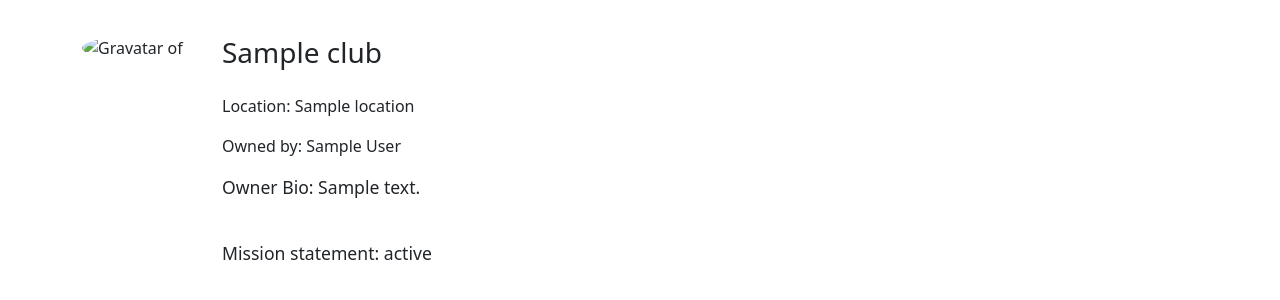
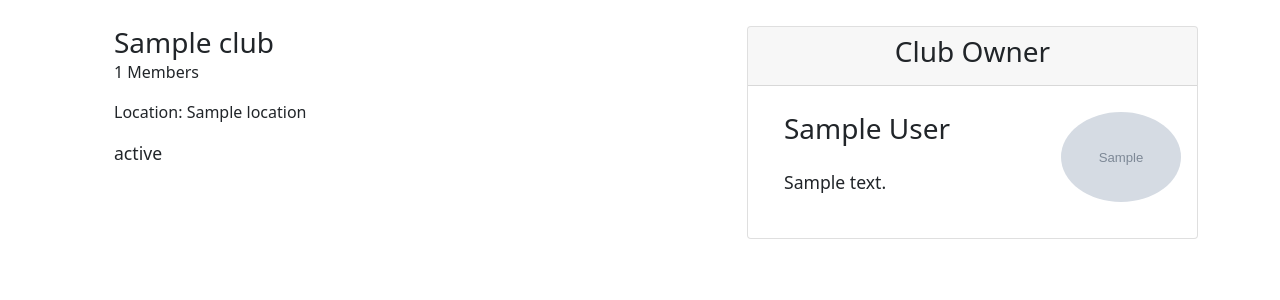
Before and after one commit to sayem118/chess, a Django app: template clubs/templates/show_club.html in a window 1280 px wide. Shown: the part 56-356 px from the top of the page. Run offline with Django 3.2, Linux system fonts and the light colour scheme; the template is opened without the code that fills it: most values are stand-ins (such as "Sample title", 1, 10 or a date in 2020); grey boxes marked "Sample" are stand-in pictures; some libraries are stand-ins or nearby versions; some web fonts are replaced.

```diff
--- a/clubs/models.py
+++ b/clubs/models.py
@@ -78,7 +78,7 @@ class User(AbstractUser):
     def gravatar(self, size=120):
         """Return a URL to the user's gravatar."""
         gravatar_object = Gravatar(self.email)
-        gravatar_url = gravatar_object.get_image(size=size, default='mp')
+        gravatar_url = gravatar_object.get_image(size=size, default='identicon')
         return gravatar_url
 
     def mini_gravatar(self):
@@ -115,6 +115,10 @@ class Club(models.Model):
             pass
 
     @property
+    def members_count(self):
+        return self.associates.count()
+
+    @property
     def owner(self):
         try:
             return self.associates.get(membership__role=Membership.OWNER)
--- a/clubs/templates/approve_applicants.html
+++ b/clubs/templates/approve_applicants.html
@@ -1,4 +1,5 @@
 {% extends "base_content.html" %}
+{% load bootstrap_pagination %}
 {% block content %}
     <div class="container">
         <div class="row">
@@ -17,6 +18,8 @@
                         </tr>
                     {% endfor %}
                 </table>
+                <br>
+                {% bootstrap_paginate page_obj range=6 previous_label="Previous" next_label="Next" show_first_last="true" %}
             </div>
         </div>
     </div>
--- a/clubs/templates/manage_officers.html
+++ b/clubs/templates/manage_officers.html
@@ -1,4 +1,5 @@
 {% extends "base_content.html" %}
+{% load bootstrap_pagination %}
 {% block content %}
     <div class="container">
         <div class="row">
@@ -45,6 +46,8 @@
                         </div>
                     {% endfor %}
                 </table>
+                <br>
+                {% bootstrap_paginate page_obj range=6 previous_label="Previous" next_label="Next" show_first_last="true" %}
             </div>
         </div>
     </div>
--- a/clubs/templates/my_clubs.html
+++ b/clubs/templates/my_clubs.html
@@ -11,6 +11,7 @@
                     {% for club, role in clubs_user_in %}
                         <tr>
                             <td><a href="{% url 'show_club' club.id %}">{{ club.name }}</a></td>
+                            <td>{{ club.members_count }} Members</td>
                             <td>{{ role }}</td>
                             <td style="text-align:right">
                                 <form action="{% url 'leave_club' club_id=club.id %}" method="get">
@@ -34,6 +35,7 @@
                     {% for club in clubs_user_not_in %}
                         <tr>
                             <td><a href="{% url 'show_club' club.id %}">{{ club.name }}</a></td>
+                            <td>{{ club.members_count }} Members</td>
                             <td style="text-align:right">
                                 <form action="{% url 'apply' club_id=club.id %}" method="get">
                                     <button class="btn btn-primary">Apply</button>
--- a/clubs/templates/partials/club_as_table_row.html
+++ /dev/null
@@ -1,2 +0,0 @@
-<td>{{ club.name }}</td>
-<td>{{ club.location }}</td>
--- a/clubs/templates/partials/club_profile.html
+++ b/clubs/templates/partials/club_profile.html
@@ -1,21 +1,23 @@
-<div class="row content">
-    <div class="col-12">
-      <img src="{{ user.gravatar }}" alt="Gravatar of {{ user.email }}" class="rounded-circle profile-image">
+<div class="container">
+    <div class="row">
         <div class="profile-text">
 
             <h3 class="profile-title">{{ club.name }}</h3>
-            <br>
+            <p class="profile-email">{{ club.members_count }} Members</p>
             <p class="profile-email">Location: {{ club.location }}</p>
-            <p class="profile-email">Owned by:
-                {% if club.owner %}
-                    <a>{{ club.owner.full_name }}</a>
-                {% else %}
-                    N/A
-                {% endif %}
-            </p>
-            <p class="profile-bio">Owner Bio: {{ club.owner.bio }}</p>
-            <br>
-            <p class="profile-bio">Mission statement: {{ club.mission_statement }}</p>
+            <p class="profile-bio">{{ club.mission_statement }}</p>
         </div>
+        {#        <div class="col-xs-12 col-lg-6 col-xl-6">#}
+        {#            <img src="{{ user.gravatar }}" alt="Gravatar of {{ user.email }}" class="rounded-circle profile-image">#}
+        {#            <p class="profile-email">Owned by:#}
+        {#                {% if club.owner %}#}
+        {#                    <a>{{ club.owner.full_name }}</a>#}
+        {#                {% else %}#}
+        {#                    N/A#}
+        {#                {% endif %}#}
+        {#            </p>#}
+        {#            <p class="profile-bio">Owner Bio: {{ club.owner.bio }}</p>#}
+        {#            <br>#}
+        {#        </div>#}
     </div>
 </div>
--- a/clubs/templates/partials/user_profile.html
+++ b/clubs/templates/partials/user_profile.html
@@ -1,13 +1,14 @@
 <div class="row content">
     <div class="col-12">
-        <img src="{{ user.gravatar }}" alt="Gravatar of {{ user.email }}" class="rounded-circle profile-image">
+        <img style="float:right" src="{{ user_to_view.gravatar }}" alt="Gravatar of {{ user_to_view.email }}"
+             class="rounded-circle profile-image">
         <div class="profile-text">
-            <h3 class="profile-title">{{ user.full_name }}</h3>
+            <h3 class="profile-title">{{ user_to_view.full_name }}</h3>
             {% if not is_staff %}
                 <br>
-                <p class="profile-bio">{{ user.bio }}</p>
+                <p class="profile-bio">{{ user_to_view.bio }}</p>
             {% else %}
-                <p class="profile-email">{{ user.email }}</p>
+                <p class="profile-email">{{ user_to_view.email }}</p>
             {% endif %}
         </div>
     </div>
@@ -15,20 +16,32 @@
 <div class="row content">
     <div class="col-12">
         {% if is_staff %}
-            {% if user.bio %}
-                <h6>Bio</h6>
-                <p class="profile-bio">{{ user.bio }}</p>
-                <br>
-            {% endif %}
-            {% if user.experience_level %}
-                <h6>Experience Level</h6>
-                <p class="profile-experience_level">{{ user.experience_level }}</p>
-                <br>
-            {% endif %}
-            {% if user.personal_statement %}
-                <h6>Personal Statement</h6>
-                <p class="profile-personal-statement">{{ user.personal_statement }}</p>
-            {% endif %}
+            <h6>Bio</h6>
+            <p class="profile-bio">
+                {% if user_to_view.bio %}
+                    {{ user_to_view.bio }}
+                {% else %}
+                    This user did not include a bio.
+                {% endif %}
+            </p>
+            <br>
+            <h6>Experience Level</h6>
+            <p class="profile-experience_level">
+                {% if user_to_view.experience_level %}
+                    {{ user_to_view.experience_level }}
+                {% else %}
+                    This user did not include their experience level.
+                {% endif %}
+            </p>
+            <br>
+            <h6>Personal Statement</h6>
+            <p class="profile-personal-statement">
+                {% if user_to_view.personal_statement %}
+                    {{ user_to_view.personal_statement }}
+                {% else %}
+                    This user did not include a personal statement.
+                {% endif %}
+            </p>
         {% endif %}
     </div>
 </div>
--- a/clubs/templates/promote_members.html
+++ b/clubs/templates/promote_members.html
@@ -1,4 +1,5 @@
 {% extends "base_content.html" %}
+{% load bootstrap_pagination %}
 {% block content %}
     <div class="container">
         <div class="row">
@@ -17,6 +18,8 @@
                         </tr>
                     {% endfor %}
                 </table>
+                <br>
+                {% bootstrap_paginate page_obj range=6 previous_label="Previous" next_label="Next" show_first_last="true" %}
             </div>
         </div>
     </div>
--- a/clubs/templates/show_club.html
+++ b/clubs/templates/show_club.html
@@ -2,8 +2,18 @@
 {% block content %}
     <div class="container">
         <div class="row content">
-            <div class="col-xs-12 col-lg-6 col-xl-4">
+            <div class="col-xs-12 col-lg-6 col-xl-7">
                 {% include 'partials/club_profile.html' with club=club %}
+            </div>
+            <div class="col-xs-12 col-lg-6 col-xl-5">
+                <div class="card">
+                    <div class="card-header">
+                        <h3 style="text-align:center">Club Owner</h3>
+                    </div>
+                    <div class="card-body">
+                        {% include 'partials/user_profile.html' with user_to_view=club.owner %}
+                    </div>
+                </div>
             </div>
         </div>
     </div>
--- a/clubs/templates/start.html
+++ b/clubs/templates/start.html
@@ -18,7 +18,9 @@
                 <table class="table">
                     {% for club in clubs %}
                         <tr>
-                            {% include 'partials/club_as_table_row.html' with club=club %}
+                            <td>{{ club.name }}</td>
+                            <td>{{ club.members_count }} Members</td>
+                            <td>{{ club.location }}</td>
                             <td style="text-align:right">
                                 <a class="btn btn-primary" href="{% url 'show_club' club.id %}" role="button">
                                     View Club
--- a/clubs/views/user_views.py
+++ b/clubs/views/user_views.py
@@ -30,7 +30,8 @@ class ShowUserView(DetailView):
         """Generate content to be displayed in the template"""
 
         context = super().get_context_data(*args, **kwargs)
-        context['user'] = self.get_object()
+        context['user'] = self.request.user
+        context['user_to_view'] = self.get_object()
         context['is_staff'] = self.request.user.current_club_not_none and self.request.user.current_club_role in {
             Membership.OFFICER, Membership.OWNER}
         return context
--- a/system/urls.py
+++ b/system/urls.py
@@ -29,11 +29,11 @@ urlpatterns = [
     path('user_list/', views.UserListView.as_view(), name='user_list'),
     path('user/<int:user_id>', views.ShowUserView.as_view(), name='show_user'),
     path('profile/', views.ProfileUpdateView.as_view(), name='profile'),
-    path('applicants_list/', views.applicants_list, name='applicants_list'),
+    path('applicants_list/', views.ApplicantListView.as_view(), name='applicants_list'),
     path('approve_applicant/<int:user_id>', views.approve_applicant, name='approve_applicant'),
-    path('members_list/', views.members_list, name='members_list'),
+    path('members_list/', views.MemberListView.as_view(), name='members_list'),
     path('promote_member/<int:user_id>', views.promote_member, name='promote_member'),
-    path('officers_list/', views.officers_list, name='officers_list'),
+    path('officers_list/', views.OfficerListView.as_view(), name='officers_list'),
     path('demote_officer/<int:user_id>', views.demote_officer, name='demote_officer'),
     path('transfer_ownership/<int:user_id>', views.transfer_ownership, name='transfer_ownership'),
     path('select_club/<int:club_id>', views.select_club, name='select_club'),
```
Also changed, not shown: clubs/templates/partials/clubs_as_table.html (deleted, +0 -7 lines), clubs/views/club_views/club_owner_officer_views.py (+68 -18 lines).
